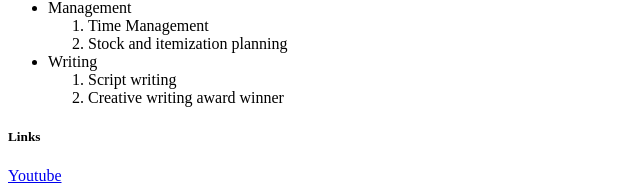
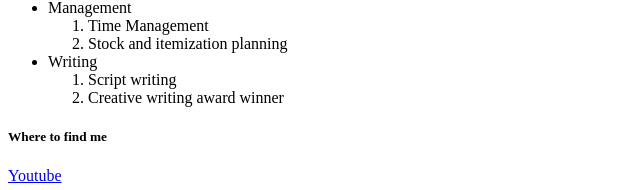
Before and after one commit to Alexander-Kubierske/Intro-to-web, a plain HTML site: page resume2.html in a window 1280 px wide. Shown: the part 1844-2034 px from the top of the page, 0-640 px from the left. Drawn offline with Linux system fonts and the light colour scheme.

Commit message:
Changed 'links' to 'where to find me'

```diff
--- a/resume2.html
+++ b/resume2.html
@@ -46,7 +46,7 @@
         </ol>
    </ul>
 
-   <h5 id="links">Links</h5>
+   <h5 id="links">Where to find me</h5>
    <a href="https://www.youtube.com/channel/UC5uESDZNqtwvcjkAdeonKog">Youtube</a>
 
   </body>
```
